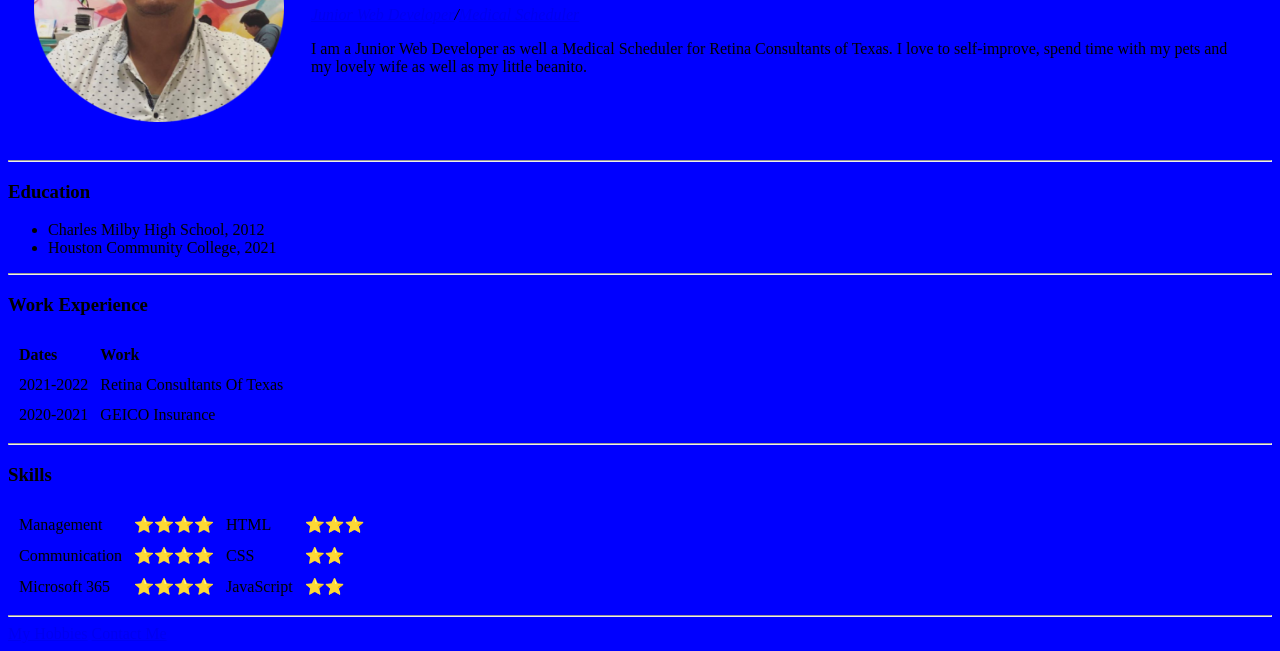
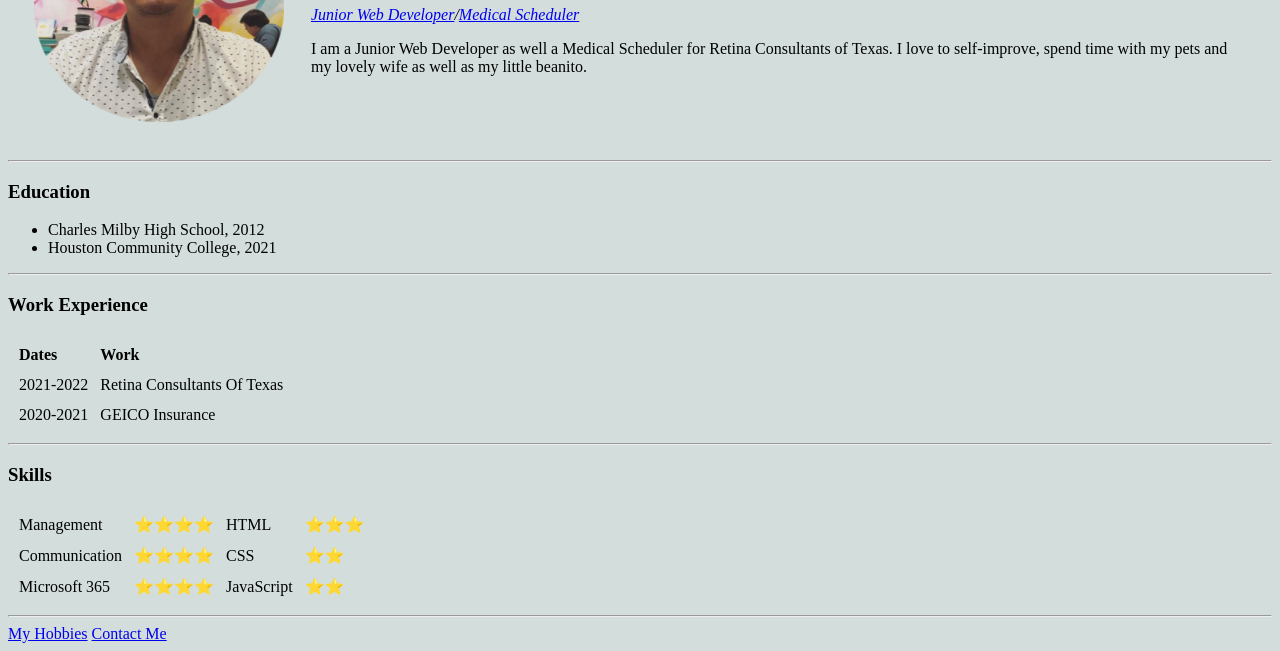
Before and after one commit to BNFRHTX/cv, a plain HTML site: page index.html in a window 1280 px wide. Shown: the part 160-811 px from the top of the page. Drawn offline with Linux system fonts and the light colour scheme.

Commit message:
Update index.html

```diff
--- a/index.html
+++ b/index.html
@@ -6,7 +6,7 @@
   <title>Francisco's Personal Site</title>
 </head>
 
-<body style="background-color: blue;">
+<body style="background-color: #D3DEDC;">
   <table cellspacing="25">
     <tr>
       <td><img src="images/frank-modified.png" alt=""></td>
```
